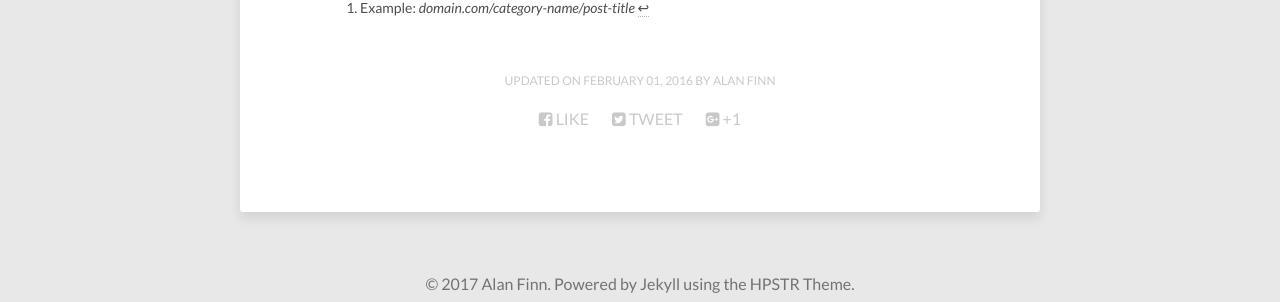
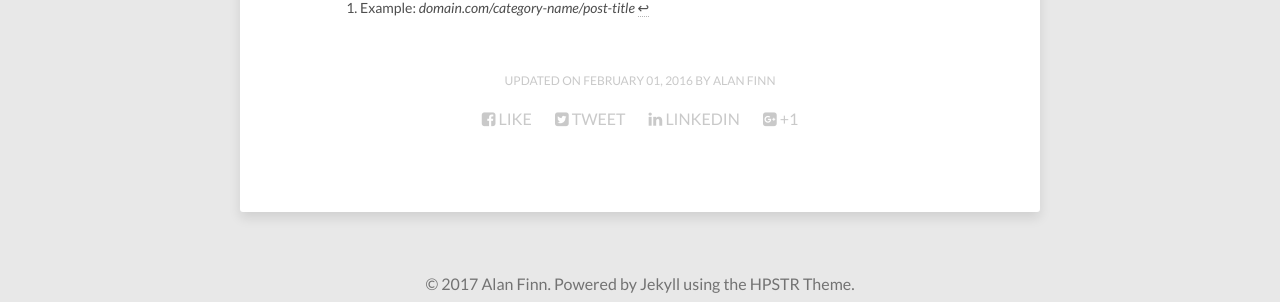
Before and after one commit to alan-finn/alan-finn.github.io, a Jekyll site: the page built from about/index.md, in a window 1280 px wide. Shown: the part 1235-1537 px from the top of the page. Built offline with Jekyll 4.4.1, drawn with Linux system fonts in a browser that asks for light colours; nearby versions of some CDN libraries.

Commit message:
Added linkedin
Enabled Linkedin functionality in social-share.html

```diff
--- a/_includes/social-share.html
+++ b/_includes/social-share.html
@@ -2,6 +2,7 @@
   <ul class="socialcount socialcount-small inline-list">
     <li class="facebook"><a href="https://www.facebook.com/sharer/sharer.php?u={{ site.url }}{{ page.url }}" title="Share on Facebook"><span class="count"><i class="fa fa-facebook-square"></i> Like</span></a></li>
     <li class="twitter"><a href="https://twitter.com/intent/tweet?text={{ site.url }}{{ page.url }}" title="Share on Twitter"><span class="count"><i class="fa fa-twitter-square"></i> Tweet</span></a></li>
+	<li class="linkedin"><a href="https://www.linkedin.com/shareArticle?mini=true&url={{ site.url }}{{ page.url }}" title="Share on Linkedin"><span class="count"><i class="fa fa-linkedin"></i> Linkedin</span></a></li>
     <li class="googleplus"><a href="https://plus.google.com/share?url={{ site.url }}{{ page.url }}" title="Share on Google Plus"><span class="count"><i class="fa fa-google-plus-square"></i> +1</span></a></li>
   </ul>
 </div><!-- /.social-share -->
```
